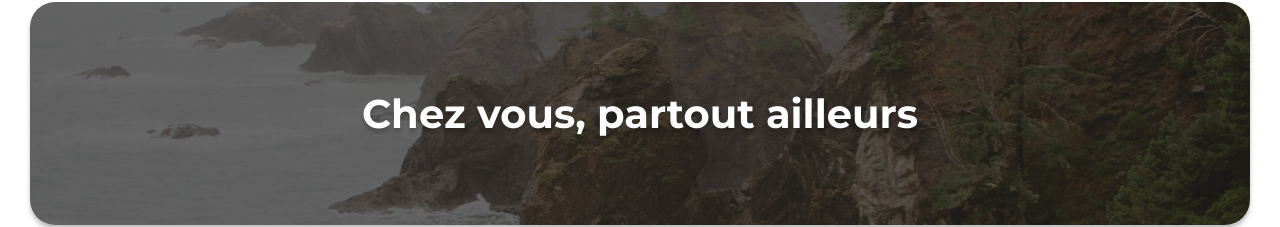
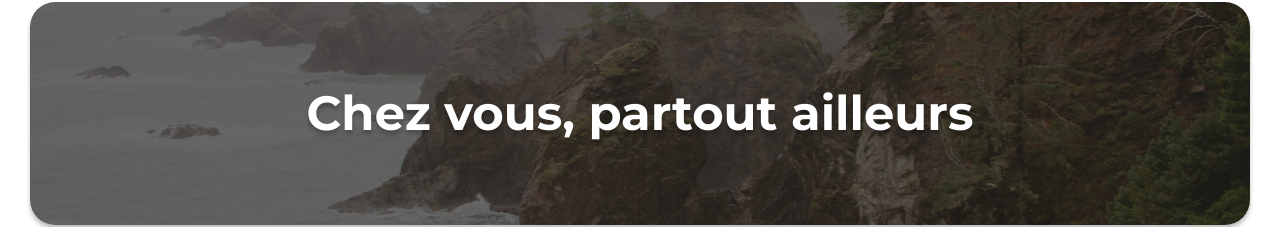
Before and after one commit to MaximeTTS/kasa, a React (Create React App) app: page / in a window 1280 px wide. Shown: the part 145-372 px from the top of the page. Built offline with nearby package versions, Linux system fonts and the light colour scheme; the HTML template or start-up script is replaced by a standard one.

Commit message:
Creation of a banner component for the home and about banners.

```diff
--- a/src/_App.scss
+++ b/src/_App.scss
@@ -1,16 +1,14 @@
-@import 'styles/_ExportStyles';
-@import 'styles/stylesComponents/AboutText';
-@import 'components/bannerHome/_BannerHome';
-@import 'components/carrousel/_CarrouselImage';
-@import 'components/carrousel/_CarrouselText';
-@import 'styles/stylesComponents/_ErrorPage';
-@import 'components/footer/_Footer';
-@import 'styles/stylesComponents/_Gallery';
-@import 'components/header/_Header';
-@import 'components/nav/_Nav';
-@import 'components/card/_Card';
-@import 'components/collapse/_Collapse';
-@import 'components/arrow/_Arrow';
-@import 'components/bannerAbout/BannerAbout';
-@import 'styles/stylesComponents/LogementImage';
-@import 'components/banner/Banner';
+@import "styles/_ExportStyles";
+@import "styles/stylesComponents/AboutText";
+@import "components/carrousel/_CarrouselImage";
+@import "components/carrousel/_CarrouselText";
+@import "styles/stylesComponents/_ErrorPage";
+@import "components/footer/_Footer";
+@import "styles/stylesComponents/_Gallery";
+@import "components/header/_Header";
+@import "components/nav/_Nav";
+@import "components/card/_Card";
+@import "components/collapse/_Collapse";
+@import "components/arrow/_Arrow";
+@import "styles/stylesComponents/LogementImage";
+@import "components/banner/Banner";
--- a/src/components/banner/Banner.tsx
+++ b/src/components/banner/Banner.tsx
@@ -1,18 +1,19 @@
-import React from 'react'
+import React from "react";
+
 interface BannerProps {
-  imageSrc: string
-  altText: string
-  title?: string
-  className?: string
+  imageSrc: string;
+  altText: string;
+  title?: string;
+  className: "home" | "about"; // Explicitement 'home' ou 'about'
 }
 
-const Banner: React.FC<BannerProps> = ({ imageSrc, altText, title, className = '' }) => {
+const Banner: React.FC<BannerProps> = ({ imageSrc, altText, title, className }) => {
   return (
     <div className={`banner__container ${className}`}>
       <img src={imageSrc} className={`banner__image ${className}`} alt={altText} />
-      {title && <h1 className='banner__title'>{title}</h1>}
+      {title && <h1 className={`banner__title ${className}`}>{title}</h1>}
     </div>
-  )
-}
+  );
+};
 
-export default Banner
+export default Banner;
--- a/src/components/banner/_Banner.scss
+++ b/src/components/banner/_Banner.scss
@@ -4,6 +4,11 @@
   align-items: center;
   position: relative;
   text-align: center;
+
+  .banner__image {
+    max-width: 100%;
+    height: auto;
+    object-fit: cover;
   }
 
   .banner__title {
@@ -14,33 +19,59 @@
     color: white;
     font-size: 48px;
     text-shadow: 0px 4px 4px rgba(0, 0, 0, 0.25);
-  -webkit-text-stroke-width: 1;
-  -webkit-text-stroke-color: #000;
-
     @media (max-width: 479px) {
       font-size: 24px;
-    left: 50%;
-    padding-right: 20px;
       width: 80%;
       text-align: left;
     }
 
     @media (min-width: 480px) and (max-width: 767px) {
       font-size: 34px;
-    left: 50%;
       width: 80%;
       text-align: left;
     }
 
     @media (min-width: 768px) and (max-width: 1023px) {
       font-size: 40px;
-    left: 50%;
       width: 100%;
       text-align: center;
     }
 
-  @media (min-width: 1024px) and (max-width: 1300px) {
-    font-size: 40px;
+    @media (min-width: 1024px) {
       white-space: nowrap;
     }
   }
+
+  &.home {
+    .banner__image {
+      border-radius: 25px;
+      filter: brightness(40%);
+      box-shadow: 0px 4px 4px rgba(0, 0, 0, 0.25);
+
+      @media (max-width: 479px) {
+        height: 111px;
+        border-radius: 10px;
+      }
+
+      @media (min-width: 480px) and (max-width: 767px) {
+        height: 140px;
+        border-radius: 10px;
+      }
+
+      @media (min-width: 768px) and (max-width: 1023px) {
+        height: 180px;
+        border-radius: 10px;
+      }
+
+      @media (min-width: 1024px) and (max-width: 1300px) {
+        height: 223px;
+      }
+    }
+  }
+
+  &.about {
+    .banner__image {
+      border-radius: 25px;
+    }
+  }
+}
--- a/src/components/bannerAbout/BannerAbout.tsx
+++ /dev/null
@@ -1,9 +0,0 @@
-import React from 'react'
-import Banner from '../banner/Banner'
-import banner__about from '../../img/banner/about_banner.png'
-
-const AboutBanner = () => {
-  return <Banner imageSrc={banner__about} altText='Bannière page à propos' className='banner__about' />
-}
-
-export default AboutBanner
--- a/src/components/bannerAbout/_BannerAbout.scss
+++ /dev/null
@@ -1,7 +0,0 @@
-.banner__about {
-  max-width: 100%;
-  height: auto;
-  max-height: 100%;
-  object-fit: cover;
-  border-radius: 25px;
-}
--- a/src/components/bannerHome/BannerHome.tsx
+++ /dev/null
@@ -1,9 +0,0 @@
-import React from 'react'
-import Banner from '../banner/Banner'
-import banner__home from '../../img/banner/home_banner.png'
-
-const HomeBanner = () => {
-  return <Banner imageSrc={banner__home} altText='Bannière page accueil' title='Chez vous, partout ailleurs' className='banner__home' />
-}
-
-export default HomeBanner
--- a/src/components/bannerHome/_BannerHome.scss
+++ /dev/null
@@ -1,29 +0,0 @@
-.banner__container {
-  .banner__home {
-    max-width: 100%;
-    height: auto;
-    object-fit: cover;
-    border-radius: 25px;
-    filter: brightness(40%);
-    box-shadow: 0px 4px 4px rgba(0, 0, 0, 0.25);
-
-    @media (max-width: 479px) {
-      height: 111px;
-      border-radius: 10px;
-    }
-
-    @media (min-width: 480px) and (max-width: 767px) {
-      height: 140px;
-      border-radius: 10px;
-    }
-
-    @media (min-width: 768px) and (max-width: 1023px) {
-      height: 180px;
-      border-radius: 10px;
-    }
-
-    @media (min-width: 1024px) and (max-width: 1300px) {
-      height: 223px;
-    }
-  }
-}
--- a/src/pages/About.tsx
+++ b/src/pages/About.tsx
@@ -1,33 +1,34 @@
-import React from 'react'
-import BannerAbout from '../components/bannerAbout/BannerAbout'
-import Collapse from '../components/collapse/Collapse'
-import Footer from '../components/footer/Footer'
-import Header from '../components/header/Header'
+import React from "react";
+import Collapse from "../components/collapse/Collapse";
+import Footer from "../components/footer/Footer";
+import Header from "../components/header/Header";
+import Banner from "../components/banner/Banner";
+import banner__about from "../img/banner/about_banner.png";
 
 const About: React.FC = () => {
   return (
     <body>
       <Header />
       <main>
-        <BannerAbout />
-        <div className='about__container'>
+        <Banner imageSrc={banner__about} altText="Bannière page à propos" className="about" />
+        <div className="about__container">
           <Collapse
-            title='Fiabilité'
-            content='Les annonces postées sur Kasa garantissent une fiabilité totale.
-            Les photos sont conformes aux logements, et toutes les informations sont régulièrement vérifiées par nos équipes.'
+            title="Fiabilité"
+            content="Les annonces postées sur Kasa garantissent une fiabilité totale.
+            Les photos sont conformes aux logements, et toutes les informations sont régulièrement vérifiées par nos équipes."
           />
           <Collapse
-            title='Respect'
-            content='La bienveillance fait partie des valeurs fondatrices de Kasa.
-          Tout comportement discriminatoire ou de perturbation du voisinage entraînera une exclusion de notre plateforme.'
+            title="Respect"
+            content="La bienveillance fait partie des valeurs fondatrices de Kasa.
+          Tout comportement discriminatoire ou de perturbation du voisinage entraînera une exclusion de notre plateforme."
           />
           <Collapse
-            title='Service'
+            title="Service"
             content="Nos équipes se tiennent à votre disposition pour vous fournir une expérience parfaite.
             N'hésitez pas à nous contacter si vous avez la moindre question."
           />
           <Collapse
-            title='Sécurité'
+            title="Sécurité"
             content="La sécurité est la priorité de Kasa. Aussi bien pour nos hôtes que pour les voyageurs,
             chaque logement correspond aux critères de sécurité établis par nos services.
             En laissant une note aussi bien à l'hôte qu'au locataire,
@@ -38,7 +39,7 @@ const About: React.FC = () => {
       </main>
       <Footer />
     </body>
-  )
-}
+  );
+};
 
-export default About
+export default About;
--- a/src/pages/Home.tsx
+++ b/src/pages/Home.tsx
@@ -1,19 +1,20 @@
-import React from 'react'
-import BannerHome from '../components/bannerHome/BannerHome'
-import Card from '../components/card/Card'
-import logements from '../data/logements.json'
-import Footer from '../components/footer/Footer'
-import Header from '../components/header/Header'
+import React from "react";
+import Card from "../components/card/Card";
+import logements from "../data/logements.json";
+import Footer from "../components/footer/Footer";
+import Header from "../components/header/Header";
+import Banner from "../components/banner/Banner";
+import banner__home from "../img/banner/home_banner.png";
 
 const Home: React.FC = () => {
   return (
     <>
       <Header />
       <main>
-        <BannerHome />
-        <div className='gallery'>
+        <Banner imageSrc={banner__home} altText="Bannière page d'accueil" title="Chez vous, partout ailleurs" className="home" />
+        <div className="gallery">
           {logements.map((logement) => {
-            const path = `/logement/${logement.id}` // Utiliser directement l'ID pour le chemin
+            const path = `/logement/${logement.id}`; // Utiliser directement l'ID pour le chemin
             return (
               <Card
                 key={logement.id}
@@ -21,13 +22,13 @@ const Home: React.FC = () => {
                 cover={logement.cover}
                 path={path} // Passer le chemin en tant que prop
               />
-            )
+            );
           })}
         </div>
       </main>
       <Footer />
     </>
-  )
-}
+  );
+};
 
-export default Home
+export default Home;
```
Lines whose indentation alone changed are shown as unchanged.
